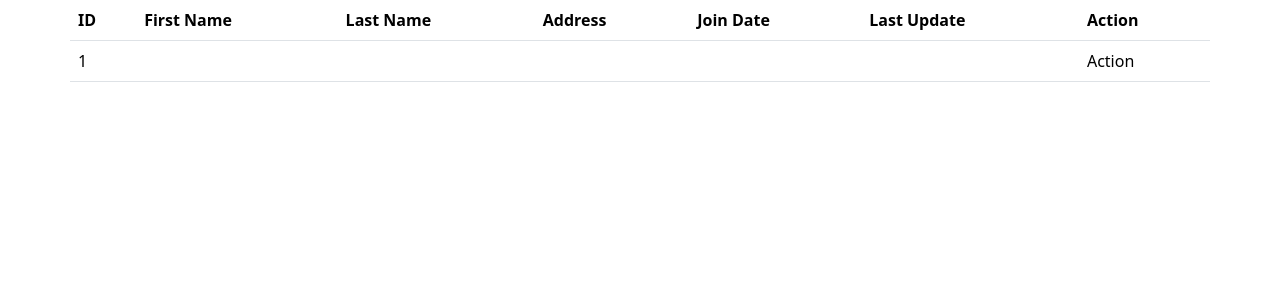
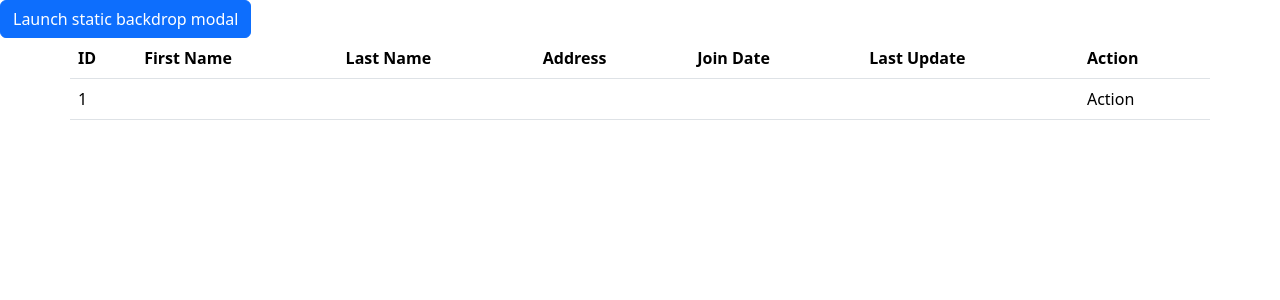
Before and after one commit to BackendExpert/PHP-OOP-PDO, a PHP site: page / in a window 1280 px wide. Shown: the top 300 px of the page. Run offline with PHP 8.4, Linux system fonts and the light colour scheme; tables that the repository leaves empty or names only in its code hold one stand-in row (values such as "Sample post"); data that the repository does not hold is empty.

Commit message:
Update
Co-Authored-By: JehanKandy  <jehankandy@gmail.com>

```diff
--- a/index.php
+++ b/index.php
@@ -11,7 +11,28 @@
 
 ?>
 
+<button type="button" class="btn btn-primary" data-bs-toggle="modal" data-bs-target="#staticBackdrop">
+  Launch static backdrop modal
+</button>
 
+<!-- Modal -->
+<div class="modal fade" id="staticBackdrop" data-bs-backdrop="static" data-bs-keyboard="false" tabindex="-1" aria-labelledby="staticBackdropLabel" aria-hidden="true">
+  <div class="modal-dialog">
+    <div class="modal-content">
+      <div class="modal-header">
+        <h1 class="modal-title fs-5" id="staticBackdropLabel">Modal title</h1>
+        <button type="button" class="btn-close" data-bs-dismiss="modal" aria-label="Close"></button>
+      </div>
+      <div class="modal-body">
+        ...
+      </div>
+      <div class="modal-footer">
+        <button type="button" class="btn btn-secondary" data-bs-dismiss="modal">Close</button>
+        <button type="button" class="btn btn-primary">Understood</button>
+      </div>
+    </div>
+  </div>
+</div>
 
 <div class="container">
     <div class="row">
```
